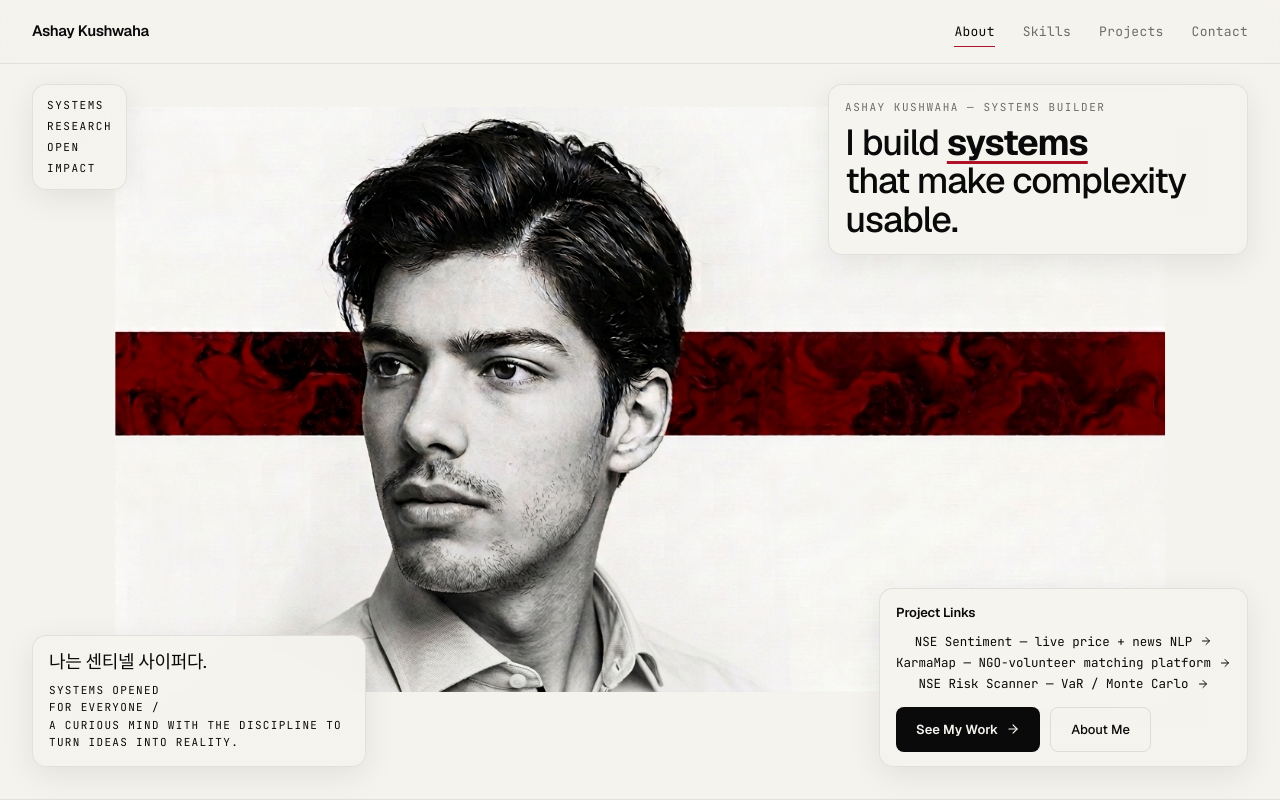
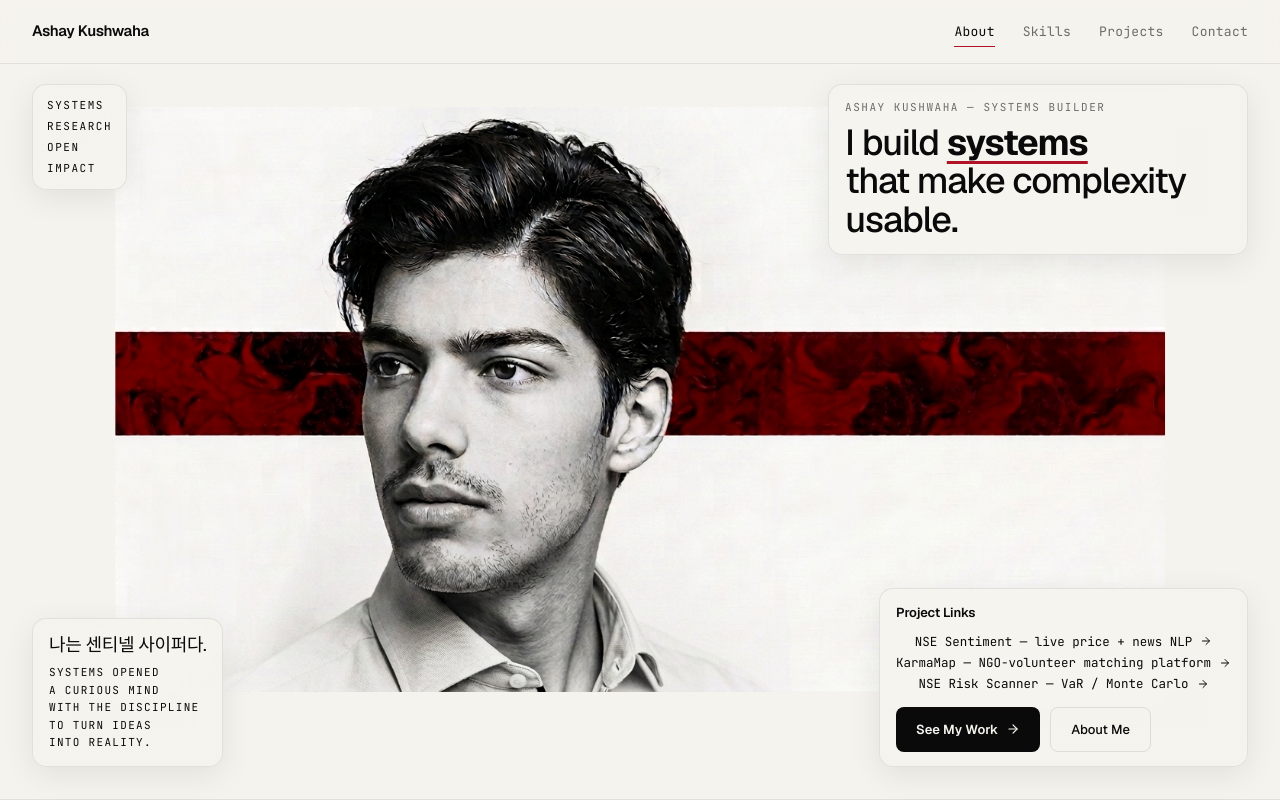
Before and after one commit to AshayK003/portfolio-hero, a Next.js app: page / in a window 1280 px wide. Shown: the top 800 px of the page. Built offline with nearby package versions, Linux system fonts and the light colour scheme.

Commit message:
Format hero identity meta into line breaks; remove FOR EVERYONE

```diff
--- a/src/components/Hero.tsx
+++ b/src/components/Hero.tsx
@@ -34,8 +34,10 @@ export function Hero() {
           <div className="hero-korean" lang="ko">나는 센티넬 사이퍼다.</div>
           <div className="hero-meta">
             SYSTEMS OPENED<br />
-            FOR EVERYONE /<br />
-            A CURIOUS MIND WITH THE DISCIPLINE TO TURN IDEAS INTO REALITY.
+            A CURIOUS MIND<br />
+            WITH THE DISCIPLINE<br />
+            TO TURN IDEAS<br />
+            INTO REALITY.
           </div>
         </div>
 
```
